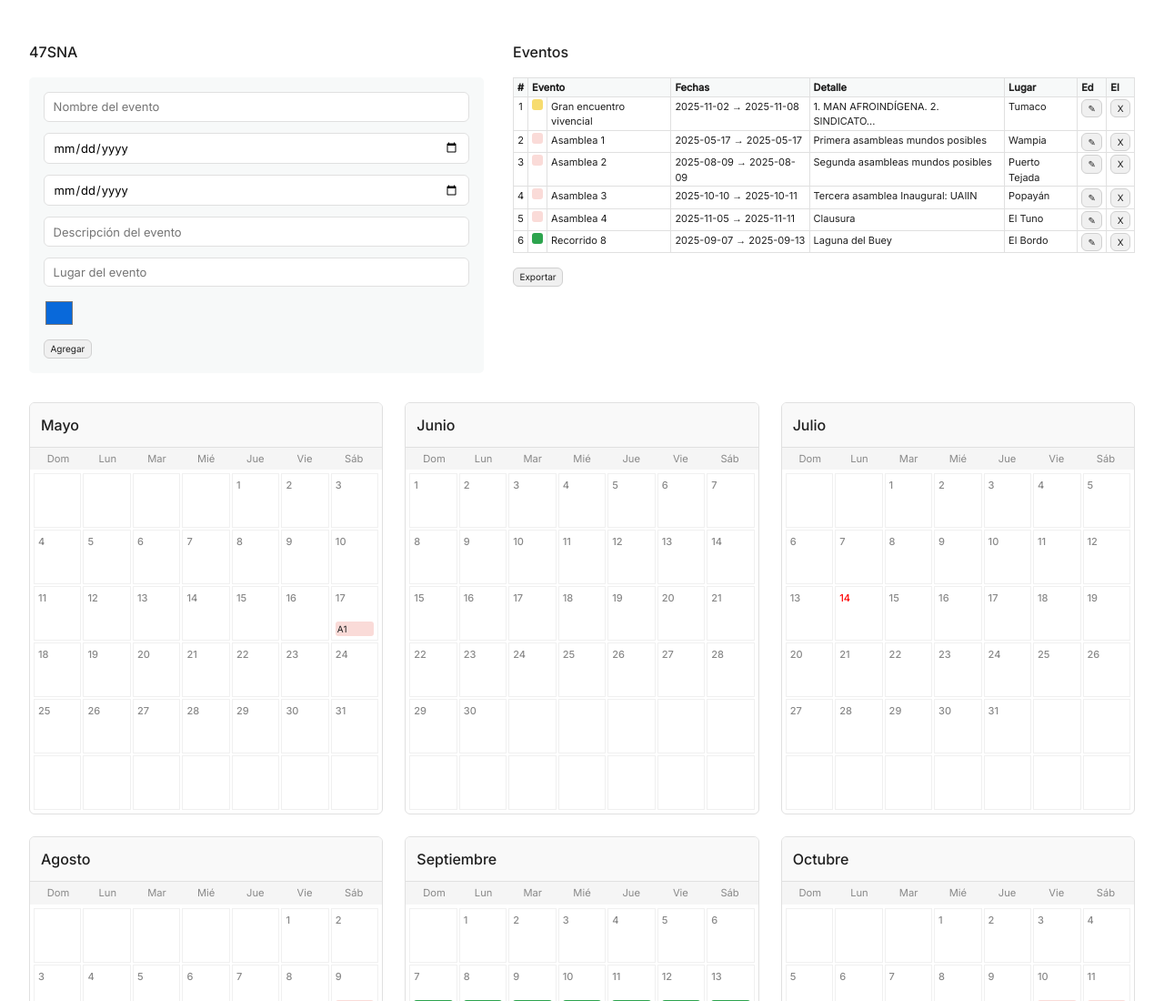
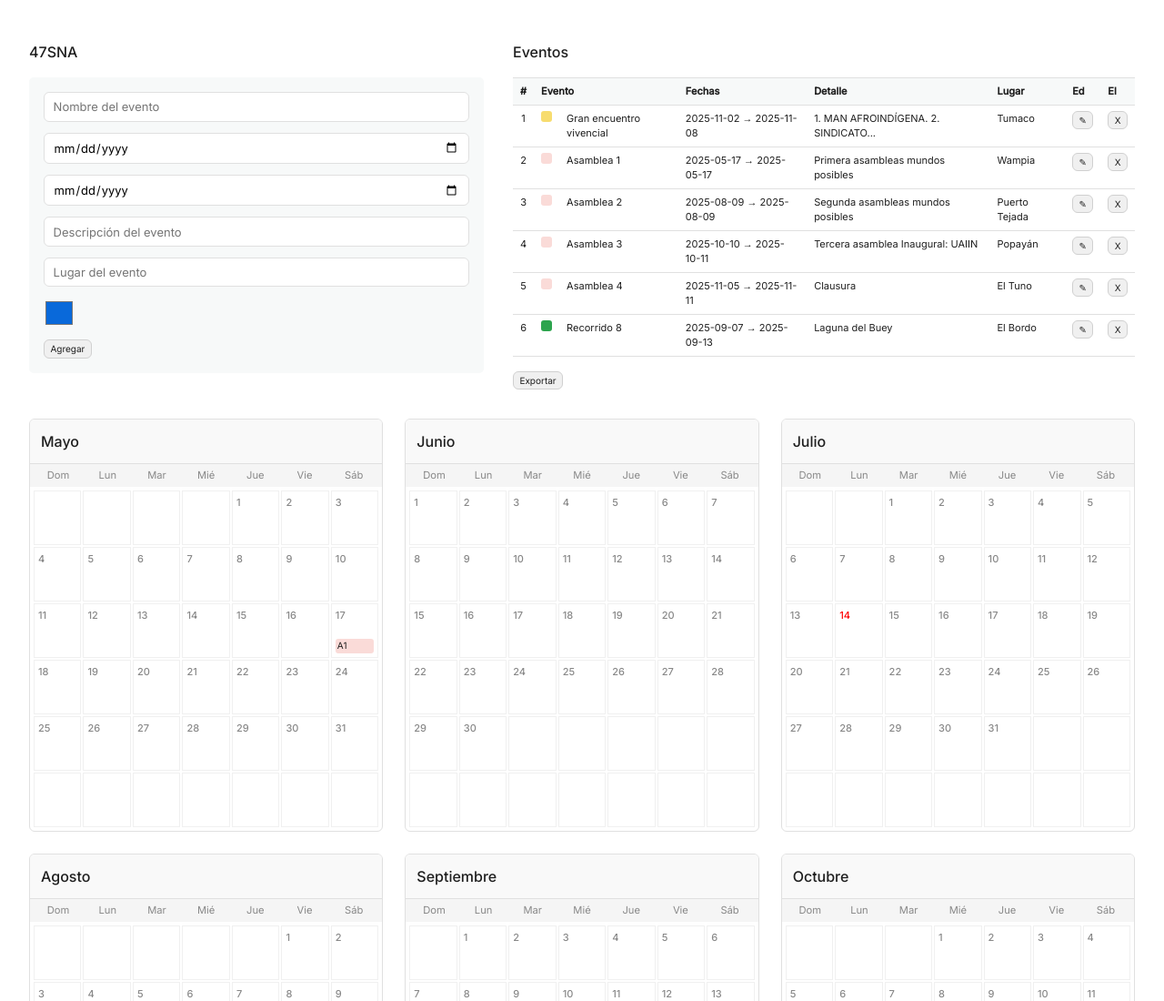
Before and after one commit to pensarbonito/47sna, a plain HTML site: page index.html in a window 1280 px wide. Shown: the top 1100 px of the page at 91% size. Drawn offline with Linux system fonts and the light colour scheme.

Commit message:
Update index.html

```diff
--- a/index.html
+++ b/index.html
@@ -201,12 +201,15 @@ button {
     }
 
     .event-table th,
-    .event-table td {
-      border: 1px solid var(--border);
-      padding: 2px 4px 1px 4px;
-      text-align: left;
-      vertical-align: top;
-    }
+.event-table td {
+  border-top: 1px solid var(--border);
+  border-bottom: 1px solid var(--border);
+  border-left: none;
+  border-right: none;
+  padding: 6px 8px;
+  text-align: left;
+  vertical-align: top;
+}
 
     .event-table th:first-child,
     .event-table td:first-child {
```
